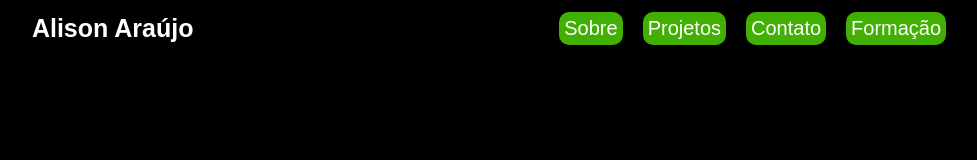
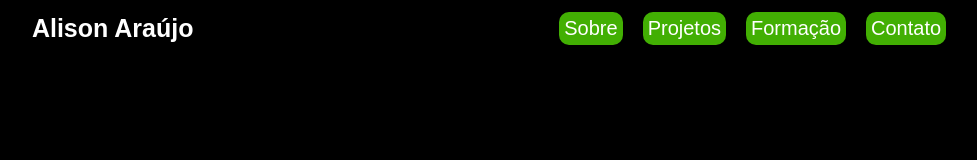
Before and after one commit to AlisonNunesAraujo/portifolio, a React (Vite) app: page / in a window 1280 px wide. Shown: the top 160 px of the page, without its empty margins (151-1128 px from the left). Built offline with nearby package versions, Linux system fonts and the light colour scheme.

Commit message:
'ajustando-scrool'

```diff
--- a/src/header/index.tsx
+++ b/src/header/index.tsx
@@ -15,11 +15,12 @@ export default function Header() {
           <a href="#projetos">Projetos</a>
         </button>
         <button>
+          <a href="#formação">Formação</a>
+        </button>
+        <button>
           <a href="#contato">Contato</a>
         </button>
-        <button>
-          <a href="#formação">Formação</a>
-        </button>
+
       </div>
     </div>
   );
--- a/src/home/styles.css
+++ b/src/home/styles.css
@@ -25,6 +25,8 @@
   width: 100%;
   height: 90vh;
   margin-top: 50px;
+
+
 }
 
 .subtitle {
--- a/src/index.css
+++ b/src/index.css
@@ -1,3 +1,7 @@
+html {
+  scroll-behavior: smooth;
+}
+
 *{
   margin: 0;
   padding: 0;
```
